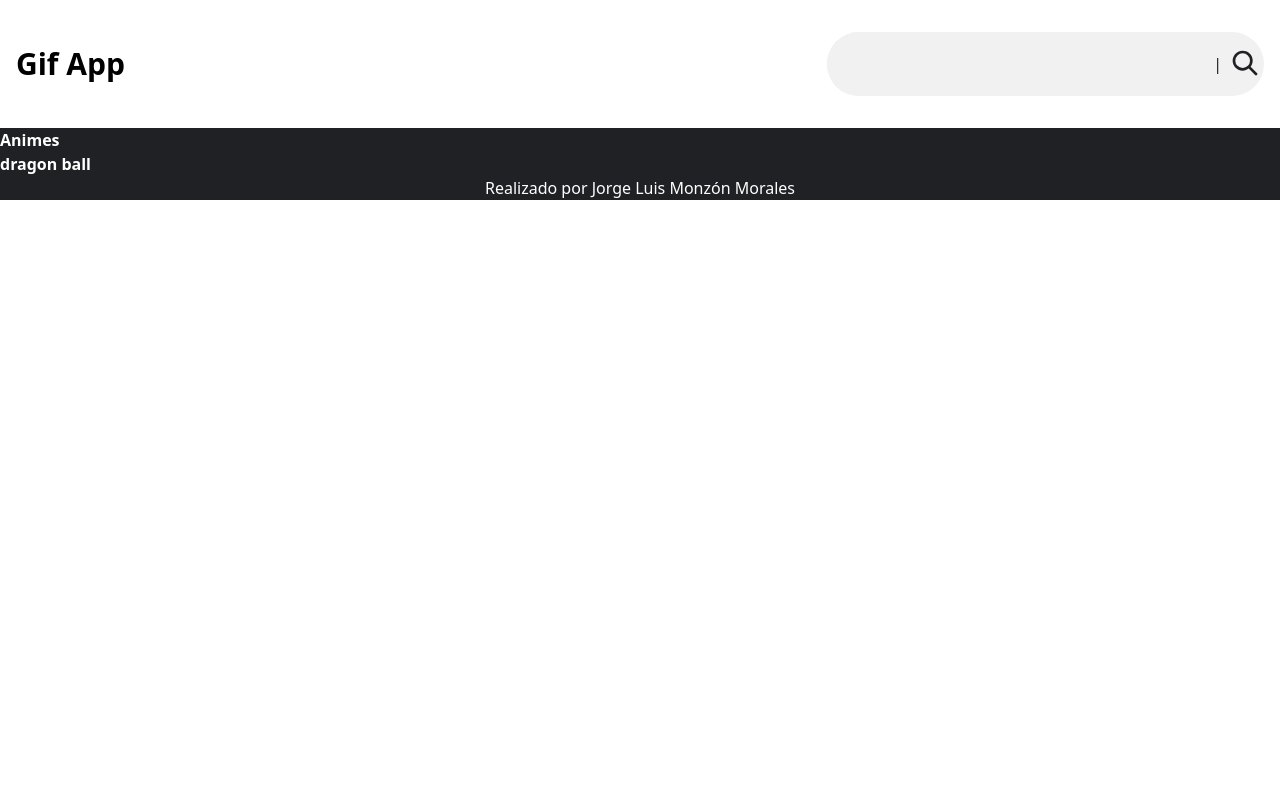
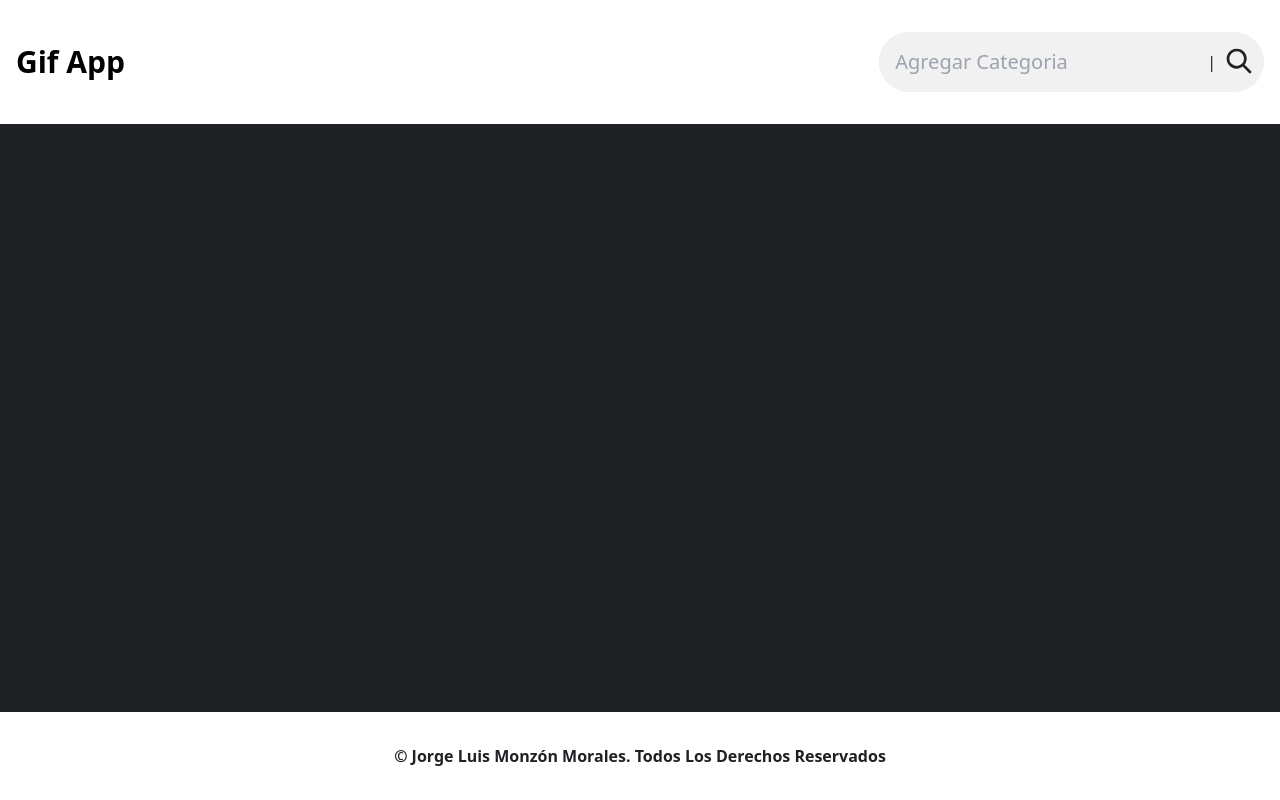
Before and after one commit to JorgeDevmm/React-gif-app, a React (Vite) app: page / in a window 1280 px wide. Built offline with nearby package versions, Linux system fonts and the light colour scheme.

Commit message:
Agregando componentes AddCategory y GifGrid

```diff
--- a/index.html
+++ b/index.html
@@ -12,8 +12,8 @@
     />
     <title>GIF-APP</title>
   </head>
-  <body>
-    <div id="root" class="bg-[#202124]" ></div>
+  <body class="bg-[#202124]">
+    <div id="root"></div>
     <script type="module" src="/src/main.jsx"></script>
   </body>
 </html>
--- a/src/App.jsx
+++ b/src/App.jsx
@@ -6,12 +6,13 @@ import Footer from './componentes/Footer';
 import { useState } from 'react';
 
 function App() {
-  const [categories, setCategories] = useState(['Animes', "dragon ball"]);
+  const [categories, setCategories] = useState([]);
 
   return (
     <>
-      <Header categories={categories} setCategories={setCategories } />
-      <main>
+      {/* Enviamos los prop hacia header y luego inputs */}
+      <Header categories={categories} setCategories={setCategories} />
+      <main className='mx-20 mt-20'>
         <Listado categories={categories} />
       </main>
 
--- /dev/null
+++ b/src/componentes/AddCategory.jsx
@@ -0,0 +1,55 @@
+import PropTypes from 'prop-types';
+import { useState } from 'react';
+
+function AddCategory({ onAddCategory }) {
+  // estado inicial y función que cambia el estado del input
+  const [inputValue, setinputValue] = useState('');
+
+  const onInputChange = (event) => {
+    // actualizamos con el valor que escribimos el inputValue
+    setinputValue(event.target.value);
+  };
+
+  // Función para agregar una categoria
+  const onSubmit = (e) => {
+    e.preventDefault(); // Evita que el formulario se envíe
+
+    // Validación para no tener espacios vacios
+    if (inputValue.trim().length <= 1) return;
+
+    // devuelve el valor del input obtenido
+    onAddCategory(inputValue.trim());
+    setinputValue(''); // Limpiar el valor del input para que se renderice de nuevo
+  };
+
+  return (
+    <form
+      onSubmit={onSubmit}
+      className='flex justify-between items-center sm:ml-auto bg-[#F1F1F2] my-8 rounded-full '
+    >
+      <input
+        type='text'
+        className='bg-[#F1F1F2] py-4 px-4 rounded-full focus:outline-none text-xl font-400'
+        placeholder='Agregar Categoria'
+        value={inputValue}
+        onChange={(event) => onInputChange(event)}
+      />
+      <span className='ml-auto text-[#202124]'>|</span>
+      {/* boton que hara la busqueda de categoria */}
+      <button
+        className='bg-red cursor-pointer'
+        // onClick={onAddCategory}
+      >
+        <img
+          className='w-8 mx-2'
+          src='./src/assets/search-svgrepo-com.svg'
+          alt=''
+        />
+      </button>
+    </form>
+  );
+}
+AddCategory.propTypes = {
+  onAddCategory: PropTypes.func.isRequired,
+};
+export default AddCategory;
--- a/src/componentes/Footer.jsx
+++ b/src/componentes/Footer.jsx
@@ -2,9 +2,11 @@
 function Footer() {
   return (
     <footer>
-      <p className="text-white text-center">Realizado por Jorge Luis Monzón Morales</p>
+      <p className='text-sm sm:text-base fixed bottom-0 w-full bg-white text-[#202124] text-center py-2 sm:py-8 font-bold'>
+        © Jorge Luis Monzón Morales. Todos Los Derechos Reservados
+      </p>
     </footer>
-  )
+  );
 }
-Footer.propTypes = {}
-export default Footer
+Footer.propTypes = {};
+export default Footer;
--- /dev/null
+++ b/src/componentes/GifGrid.jsx
@@ -0,0 +1,16 @@
+import PropTypes from 'prop-types';
+
+function GifGrid({ categorie }) {
+  return (
+    <>
+      <h3 className='text-4xl text-white' >{categorie}</h3>
+      <p key={categorie} className='text-white font-bold'>
+        {categorie}
+      </p>
+    </>
+  );
+}
+GifGrid.propTypes = {
+  categorie: PropTypes.string.isRequired,
+};
+export default GifGrid;
--- a/src/componentes/Header.jsx
+++ b/src/componentes/Header.jsx
@@ -1,13 +1,33 @@
-import PropTypes from 'prop-types'
-import Input from './Input';
+import PropTypes from 'prop-types';
+import AddCategory from './AddCategory';
+
 function Header({ categories, setCategories }) {
+  // función para manejar y agregar nuevas categoria
+  const onAddCategory = (newCategory) => {
+    // validamos si la categortia existe en el arreglo, nos ayudar para no repetir key
+    if (
+      categories.find(
+        (categorie) => categorie.toLowerCase() === newCategory.toLowerCase()
+      )
+    ) {
+      console.log('ya existe');
+      return;
+    }
+
+    // agregando a categoria lo ingresado lo del inputValue
+    setCategories([...categories, newCategory.toLowerCase()]);
+  };
+
   return (
     <div className='flex flex-col sm:flex-row  md:items-center text-center  md:text-left px-4 bg-white'>
       <h1 className='flex justify-center sm:items-center font-bold text-4xl py-4 md:py-0 md:text-3xl'>
         Gif App
       </h1>
 
-      <Input categories={categories} setCategories={setCategories} />
+      <AddCategory
+        // categories={categories} setCategories={setCategories}
+        onAddCategory={(value) => onAddCategory(value)}
+      />
     </div>
   );
 }
--- a/src/componentes/Input.jsx
+++ /dev/null
@@ -1,32 +0,0 @@
-import PropTypes from 'prop-types';
-
-function Input({ categories, setCategories }) {
-  const onAddCategory = (e) => {
-    e.preventDefault(); // Evita que el formulario se envíe
-
-
-    setCategories([...categories,"validando"]);
-  };
-
-  return (
-    <form className='flex justify-between items-center sm:ml-auto bg-[#F1F1F2] my-8 rounded-full'>
-      <input
-        type='text'
-        className='bg-[#F1F1F2] w-full py-4 px-4 rounded-full focus:outline-none text-2xl font-400'
-      />
-      <span className='ml-auto text-[#202124]'>|</span>
-      <button className='bg-red cursor-pointer' onClick={onAddCategory}>
-        <img
-          className='w-8 mx-2'
-          src='./src/assets/search-svgrepo-com.svg'
-          alt=''
-        />
-      </button>
-    </form>
-  );
-}
-Input.propTypes = {
-  categories: PropTypes.array.isRequired,
-  setCategories: PropTypes.func.isRequired,
-};
-export default Input;
--- a/src/componentes/Listado.jsx
+++ b/src/componentes/Listado.jsx
@@ -1,18 +1,15 @@
 import PropTypes from 'prop-types';
+import GifGrid from './GifGrid';
 
 function Listado({ categories }) {
   return (
-    <div>
-      <ol>
-        {categories.map((categorie) => {
-          return (
-            <li className='text-white font-bold' key={categorie}>
-              {categorie}
-            </li>
-          );
-        })}
-      </ol>
-    </div>
+    <>
+      {/* iteramos y mostramos el arreglo, usamos la key de la misma categoria previamente validada */}
+      {categories.map((categorie) => (
+        // mandamos la cateogirie y la key
+        <GifGrid key={categorie} categorie={categorie} />
+      ))}
+    </>
   );
 }
 Listado.propTypes = {
```
